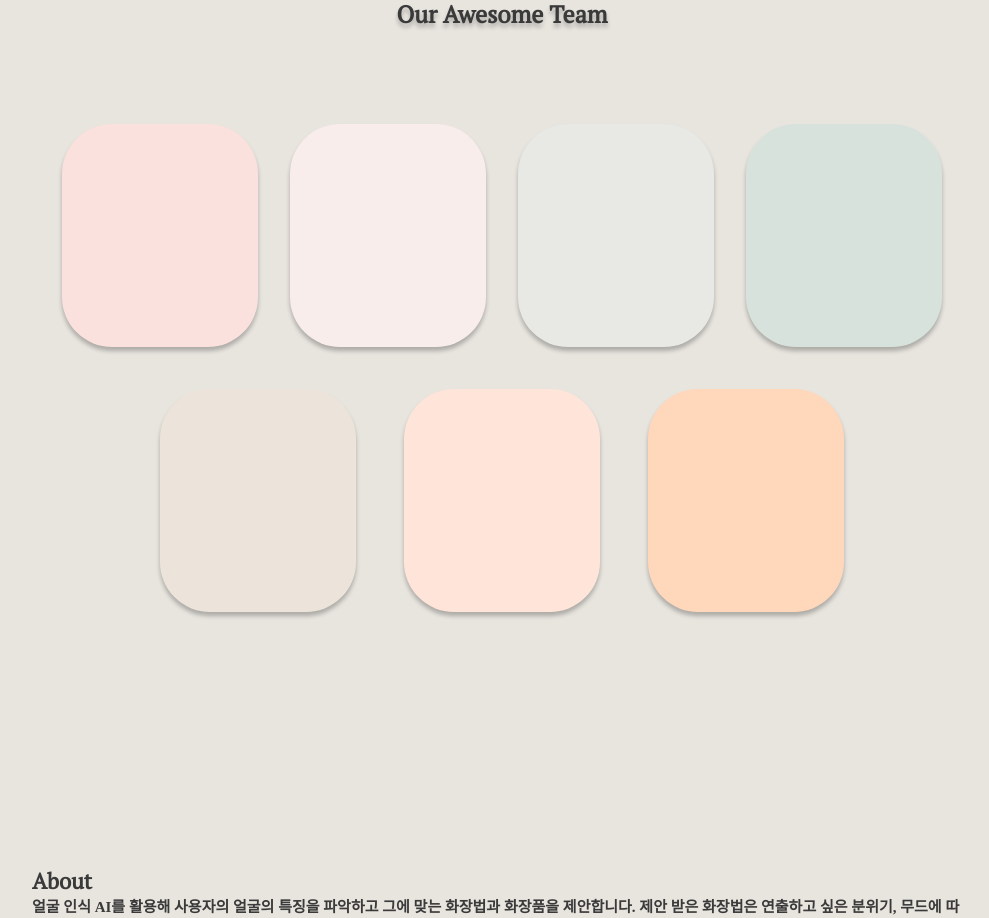
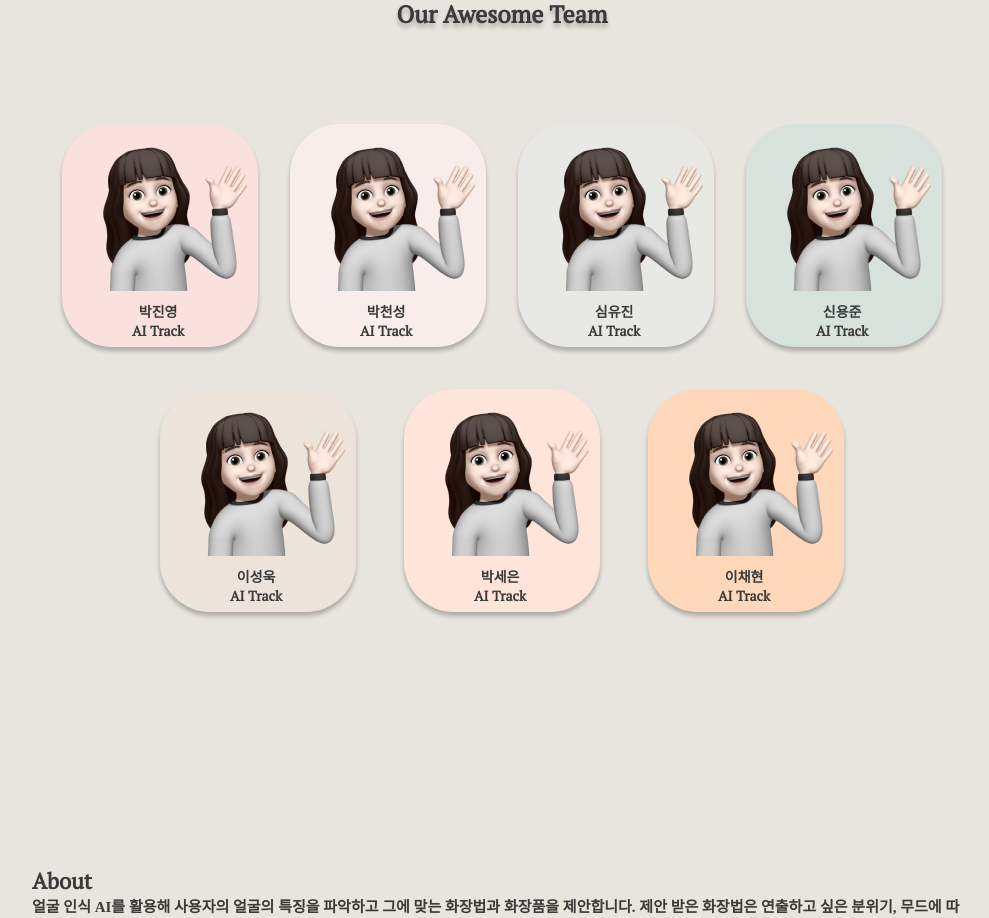
Before and after one commit to yongjun-shin/Face_Manager, a React (Create React App) app in the folder frontend/: page /pricing in a window 1280 px wide. Shown: the part 800-1718 px from the top of the page, without its empty margins (138-1127 px from the left). Built offline with nearby package versions, Linux system fonts and the light colour scheme.

Commit message:
Feat: Pricing.js 파일에 Abouts.js 구현완료. 추후 회의 후 Abouts.js 파일 생성 후 옮겨 넣을 예정.

```diff
--- a/frontend/src/pages/Pricing/pricing.css
+++ b/frontend/src/pages/Pricing/pricing.css
@@ -23,6 +23,23 @@
     display: flex;
     justify-content: center;
     margin-bottom: 39px;
+}
+.second .parent {
+    position: relative;
+    display: inline-block;
+}
+.second .info {
+    position: absolute;
+    bottom: 0;
+    left:70px;
+    font-size: 14px;
+    font-weight: 600;
+    text-align: center;
+}
+.second .human {
+    position: absolute;
+    top: 0;
+    left: 10px;
 }
 .second .line1-top {
     display: flex;
--- a/frontend/src/pages/Pricing/pricing.js
+++ b/frontend/src/pages/Pricing/pricing.js
@@ -1,6 +1,5 @@
 import { ReactComponent as Human } from '../svgs/about_human.svg';
 import { ReactComponent as Logos } from '../svgs/logos.svg';
-import { useEffect, useRef } from 'react';
 import './pricing.css'
 
 export function Pricing() {
@@ -23,17 +22,45 @@ export function Pricing() {
                 </div>
                 <div class='line1-top'>
                     <div class='line1'>
-                        <canvas class='myCanvas' style={{backgroundColor:'#FAE1DD'}}></canvas>
-                        <canvas class='myCanvas' style={{backgroundColor:'#F8EDEB'}}></canvas>
-                        <canvas class='myCanvas' style={{backgroundColor:'#E8E8E4'}}></canvas>
-                        <canvas class='myCanvas' style={{backgroundColor:'#D8E2DC'}}></canvas>
+                        <div class='parent'>
+                            <div class='myCanvas' style={{backgroundColor: '#FAE1DD' }}></div>
+                            <img class='human' src='/imgs/human.png' />
+                            <p class='info'>박진영<br/>AI Track</p>
+                        </div>
+                        <div class='parent'>
+                            <div class='myCanvas' style={{backgroundColor: '#F8EDEB' }}></div>
+                            <img class='human' src='/imgs/human.png' />
+                            <p class='info'>박천성<br/>AI Track</p>
+                        </div>
+                        <div class='parent'>
+                            <div class='myCanvas' style={{backgroundColor: '#E8E8E4' }}></div>
+                            <img class='human' src='/imgs/human.png' />
+                            <p class='info'>심유진<br/>AI Track</p>
+                        </div>
+                        <div class='parent'>
+                            <div class='myCanvas' style={{backgroundColor: '#D8E2DC' }}></div>
+                            <img class='human' src='/imgs/human.png' />
+                            <p class='info'>신용준<br/>AI Track</p>
+                        </div>
                     </div>
                 </div>
                 <div class='line2-top'>
                     <div class='line2'>
-                        <canvas class='myCanvas' style={{backgroundColor:'#ECE4DB'}}></canvas>
-                        <canvas class='myCanvas' style={{backgroundColor:'#FFE5D9'}}></canvas>
-                        <canvas class='myCanvas' style={{backgroundColor:'#FFD7BA'}}></canvas>
+                        <div class='parent'>
+                            <div class='myCanvas' style={{backgroundColor: '#ECE4DB' }}></div>
+                            <img class='human' src='/imgs/human.png' />
+                            <p class='info'>이성욱<br/>AI Track</p>
+                        </div>
+                        <div class='parent'>
+                            <div class='myCanvas' style={{backgroundColor: '#FFE5D9' }}></div>
+                            <img class='human' src='/imgs/human.png' />
+                            <p class='info'>박세은<br/>AI Track</p>
+                        </div>
+                        <div class='parent'>
+                            <div class='myCanvas' style={{backgroundColor: '#FFD7BA' }}></div>
+                            <img class='human' src='/imgs/human.png' />
+                            <p class='info'>이채현<br/>AI Track</p>
+                        </div>
                     </div>
                 </div>
             </div>
```
Also changed, not shown: frontend/public/imgs/human.png (added).
